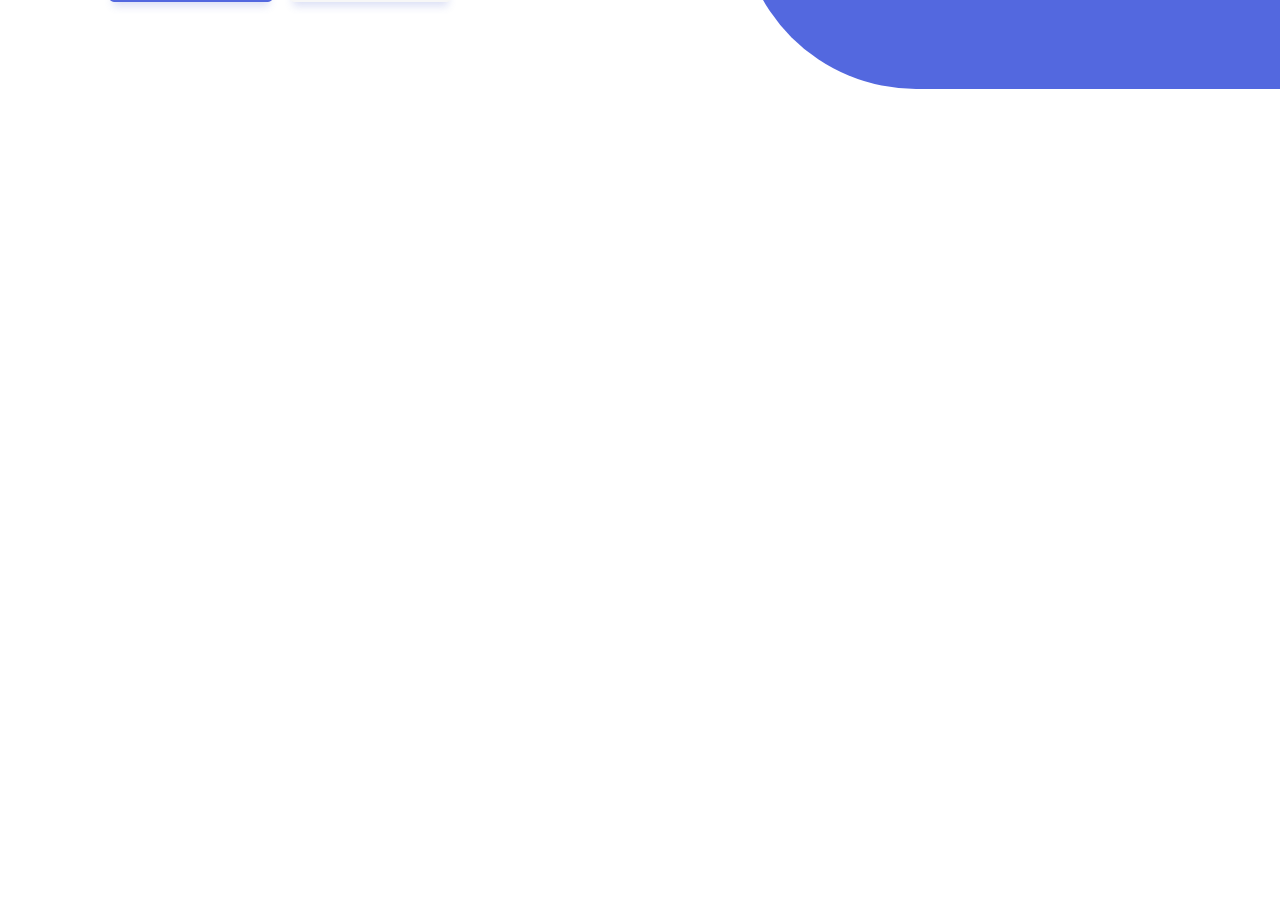
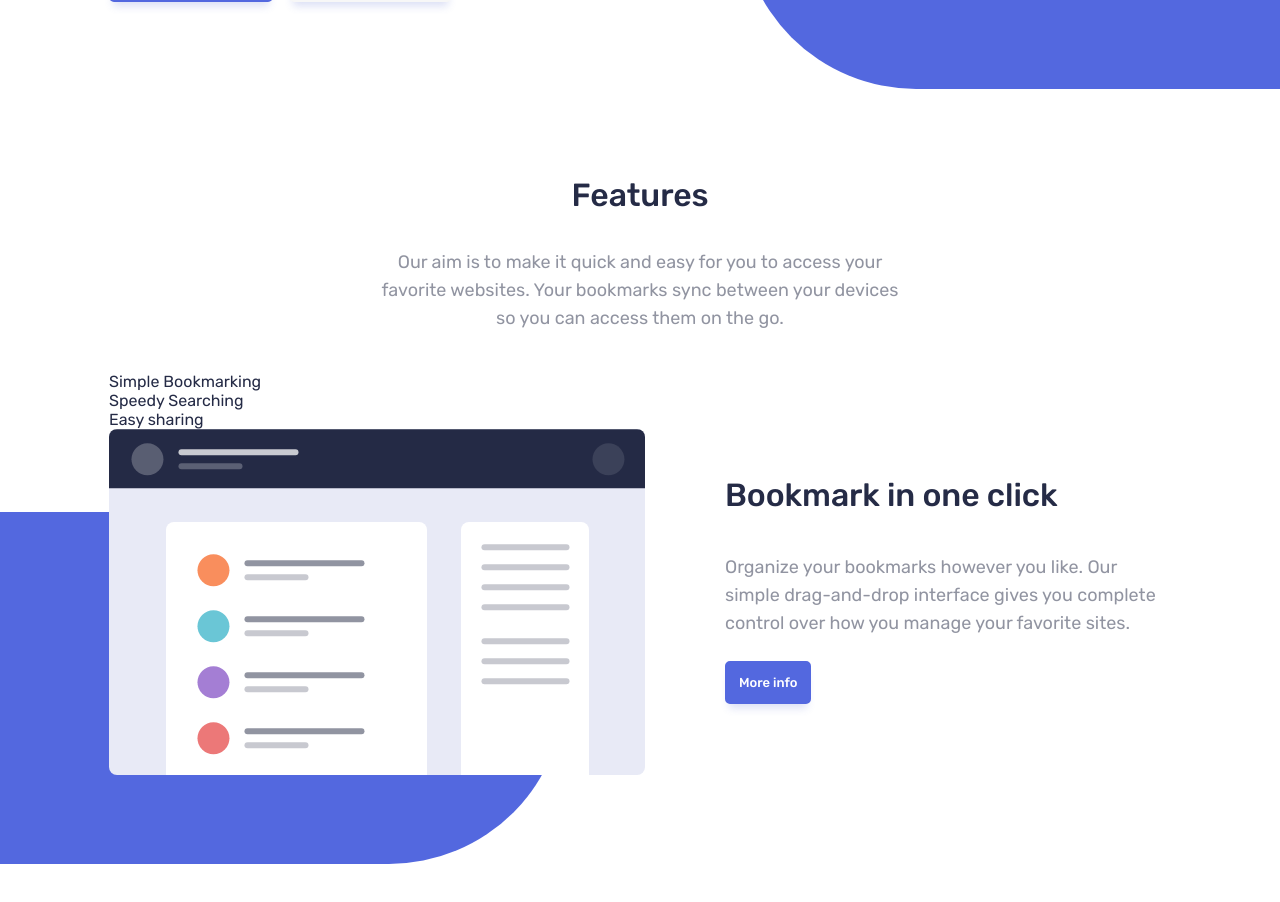
Before and after one commit to orlowski-dev/fm-bookmark-landing-page, a Next.js app: page / in a window 1280 px wide. Shown: the part 560-1462 px from the top of the page. Before the commit the page ends 800 px from the top, so only its background shows below. Built offline with nearby package versions, Linux system fonts and the light colour scheme.

Commit message:
Added FeatureSection and Slider components

```diff
--- a/app/page.tsx
+++ b/app/page.tsx
@@ -1,3 +1,4 @@
+import { FeaturesSection } from "@/components/FeaturesSection"
 import { HeroSection } from "@/components/HeroSection"
 import { MainHeader } from "@/components/MainHeader"
 
@@ -7,6 +8,7 @@ function App() {
       <MainHeader />
       <main>
         <HeroSection />
+        <FeaturesSection />
       </main>
     </>
   )
--- /dev/null
+++ b/components/FeaturesSection.tsx
@@ -0,0 +1,18 @@
+import '@/styles/sections.scss'
+import { Slider } from './Slider'
+
+export const FeaturesSection = () => (
+  <section className="features-section">
+    <div className="container p-v p-h">
+      <div className="content mw-540 block-c">
+        <h2>Features</h2>
+        <p>
+          Our aim is to make it quick and easy for you to access your favorite websites. Your bookmarks sync between your devices so you can access them on the go.
+        </p>
+      </div>
+      <div className="slider-container">
+        <Slider />
+      </div>
+    </div>
+  </section>
+)
--- a/components/HeroSection.tsx
+++ b/components/HeroSection.tsx
@@ -1,4 +1,4 @@
-import '@/styles/HeroSection.scss'
+import '@/styles/sections.scss'
 import { LinkButton } from './Buttons'
 import Image from 'next/image'
 
--- /dev/null
+++ b/components/Slider.tsx
@@ -0,0 +1,73 @@
+'use client'
+
+import '@/styles/Slider.scss'
+import { default as slidesData } from '@/data/slidesData.json'
+import Image from 'next/image'
+import { LinkButton } from './Buttons'
+import { useRef, useState } from 'react'
+
+interface ISlideData {
+  id: number,
+  title: string,
+  headline: string
+  content: string,
+  link?: string,
+  illustration: string
+}
+
+const Slide = (props: ISlideData) => (
+  <article className="slide">
+    <div className="illustration">
+      <Image src={props.illustration} width={536} height={346} alt={`${props.title} illustration`} />
+    </div>
+    <div className="content">
+      <h3>{props.headline}</h3>
+      <p>{props.content}</p>
+      {
+        props.link ? <div className='button-area'>
+          <LinkButton href={props.link} classList={['button', 'sh', 'blue']} textContent='More info' />
+        </div> : undefined
+      }
+    </div>
+  </article>
+)
+
+
+export const Slider = () => {
+  const handleSlideTitleClick = (index: number) => {
+    const columnGap = sliderRef.current && getComputedStyle(sliderRef.current).getPropertyValue('column-gap').replace('px', '') || 740
+
+    return `translate3d(calc(-${index * columnGap}px - ${index * 100}%), 0,0)`
+  }
+  const slides = slidesData.map((slide: ISlideData) => <Slide key={slide.id} {...slide} />)
+  const slidesTitles = slidesData.map((slide: ISlideData, index: number) => (
+    <li
+      key={slide.id}
+      onClick={() => {
+        setSliderTransform(handleSlideTitleClick(index))
+      }}
+    >{slide.title}</li>
+  ))
+  const sliderRef = useRef(null)
+  const [sliderTransform, setSliderTransform] = useState<string>(handleSlideTitleClick(0))
+  return (
+    <section className="slider-section">
+      <h2 className="visually-hidden">Slider</h2>
+      <div className="slider-controls">
+        <ul className="us-ul">
+          {slidesTitles}
+        </ul>
+      </div>
+      <div
+        className="slider-scene"
+        ref={sliderRef}
+        style={{
+          gridTemplateColumns: `repeat(${slidesTitles.length}, 100%)`,
+          transform: sliderTransform
+        }}
+      >
+        {slides}
+      </div>
+    </section>
+  )
+}
--- /dev/null
+++ b/data/slidesData.json
@@ -0,0 +1,26 @@
+[
+  {
+    "id": 0,
+    "title": "Simple Bookmarking",
+    "headline": "Bookmark in one click",
+    "content": "Organize your bookmarks however you like. Our simple drag-and-drop interface gives you complete control over how you manage your favorite sites.",
+    "link": "/",
+    "illustration": "/illustrations/illustration-features-tab-1.svg"
+  },
+  {
+    "id": 1,
+    "title": "Speedy Searching",
+    "headline": "Intelligent Search",
+    "content": "Our powerful search feature will help you find saved sites in no time at all. No need to trawl through all of your bookmarks.",
+    "link": "/",
+    "illustration": "/illustrations/illustration-features-tab-2.svg"
+  },
+  {
+    "id": 2,
+    "title": "Easy sharing",
+    "headline": "Share your bookmarks",
+    "content": "Easily share your bookmarks and collections with others. Create a shareable link that you can send at the click of a button.",
+    "link": "/",
+    "illustration": "/illustrations/illustration-features-tab-3.svg"
+  }
+]
--- /dev/null
+++ b/styles/Slider.scss
@@ -0,0 +1,89 @@
+.slider-section {
+  .slider-scene {
+    display: grid;
+    column-gap: 580px;
+    transition: transform var(--transition-time);
+  }
+
+  .slide {
+
+    .illustration {
+      grid-area: illArea;
+      height: 238px;
+      position: relative;
+      display: flex;
+      justify-content: center;
+      max-width: 375px;
+      margin: 0 auto;
+      margin-bottom: var(--padding-v);
+
+      img {
+        max-height: 201px;
+        width: auto;
+      }
+
+      &::before {
+        content: '';
+        position: absolute;
+        bottom: 0;
+        right: 80px;
+        background-color: var(--soft-blue);
+        height: 203px;
+        width: 580px;
+        border-radius: 200px;
+        z-index: -1;
+      }
+    }
+
+    .content {
+      grid-area: contentArea;
+
+      .button-area {
+        margin-top: var(--padding-h);
+        text-align: center;
+      }
+    }
+  }
+}
+
+
+@media screen and (min-width: 786px) {
+  .slider-section {
+    .slider-scene {
+      column-gap: 800px;
+    }
+
+    .slide {
+      display: grid;
+      grid-template-columns: repeat(2, 1fr);
+      grid-template-areas: "illArea contentArea";
+      gap: calc(var(--padding-v) * 2);
+
+      .illustration {
+        justify-content: flex-end;
+        max-width: unset;
+        margin: unset;
+        height: 435px;
+
+        img {
+          max-height: 346px;
+        }
+
+        &::before {
+          height: 352px;
+          width: 800px;
+        }
+      }
+
+      .content {
+        margin-top: var(--padding-v);
+
+        h3,
+        p,
+        .button-area {
+          text-align: left;
+        }
+      }
+    }
+  }
+}
--- a/styles/globals.scss
+++ b/styles/globals.scss
@@ -52,6 +52,12 @@ h1 {
   letter-spacing: -0.0059rem;
 }
 
+h2,
+h3 {
+  font-size: 1.5rem;
+  letter-spacing: -0.005rem;
+}
+
 p {
   color: var(--grayish-blue);
   font-size: .9375rem;
@@ -96,6 +102,10 @@ p {
 
 .mw-540 {
   max-width: 540px;
+}
+
+.block-c {
+  margin: 0 auto;
 }
 
 .us-ul {
@@ -158,7 +168,8 @@ a {
     line-height: 3.25rem;
   }
 
-  h2 {
+  h2,
+  h3 {
     font-size: 2rem;
     line-height: 3.25rem;
   }
--- a/styles/HeroSection.scss
+++ b/styles/sections.scss
@@ -45,6 +45,16 @@
   }
 }
 
+.features-section {
+  overflow-x: hidden;
+  max-width: calc(1110px + 740px);
+  margin: 0 auto;
+
+  .slider-container {
+    margin-top: var(--padding-v);
+  }
+}
+
 @media screen and (min-width: 768px) {
   .hero-section {
     .container {
```
